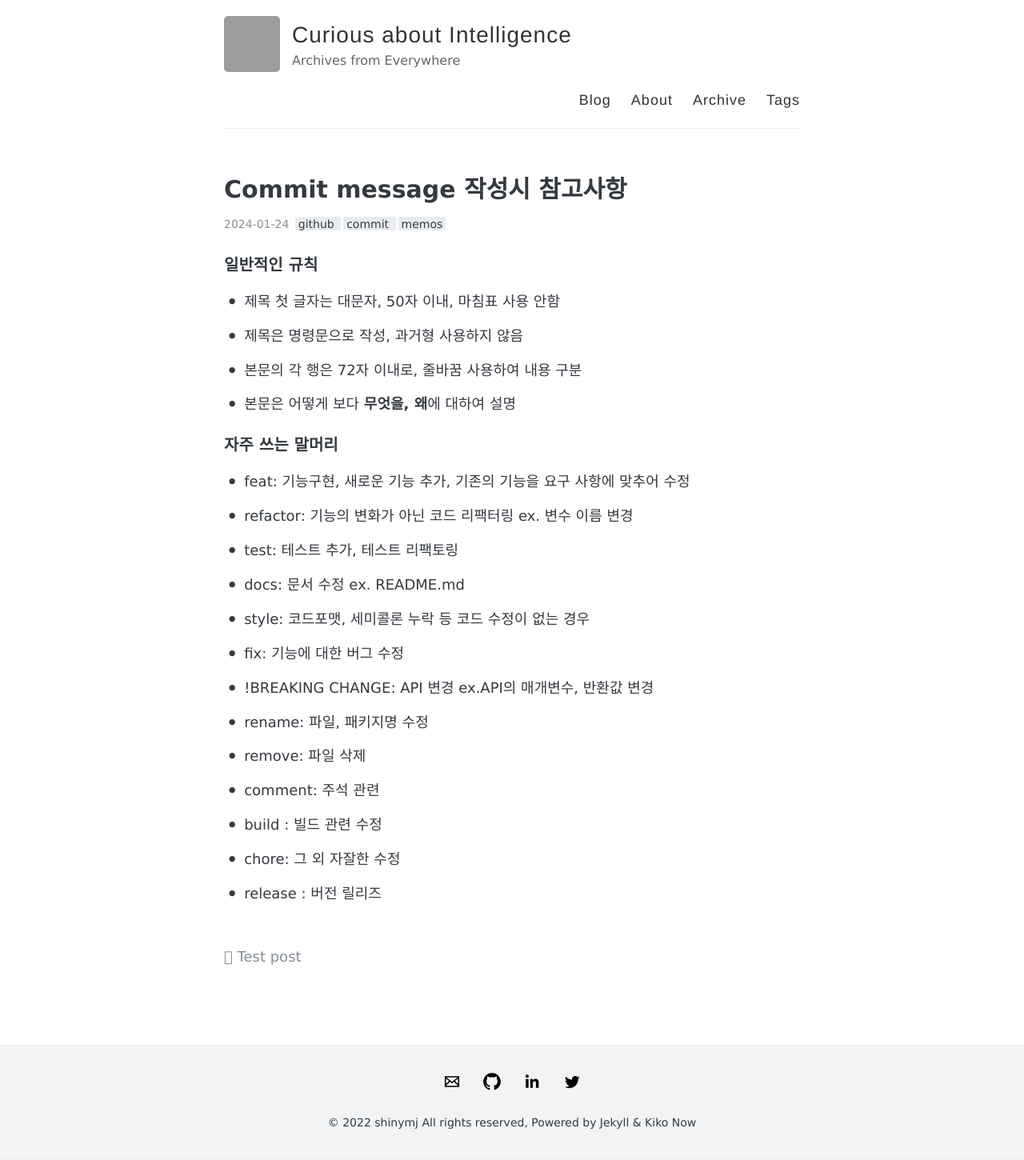
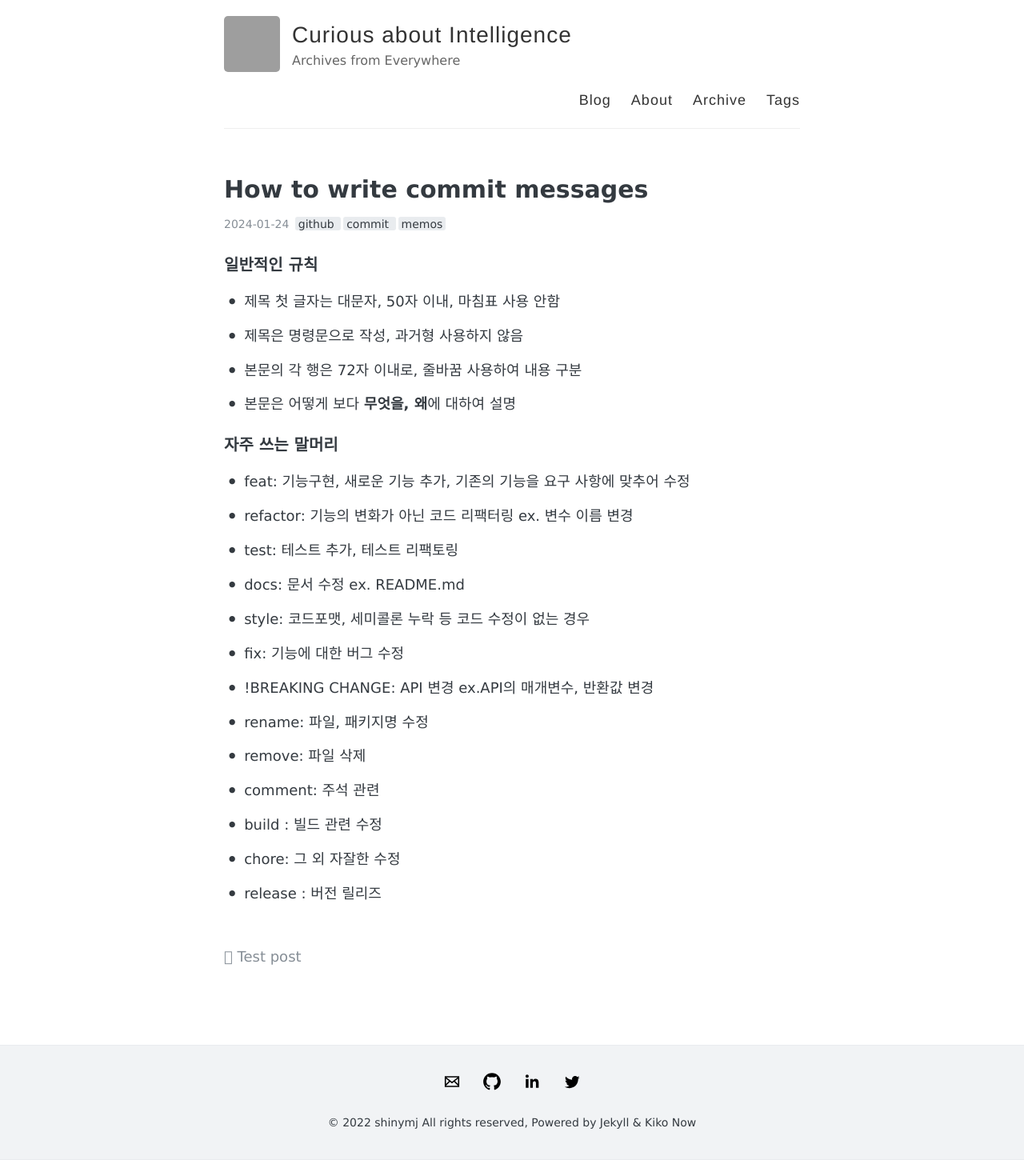
Before and after one commit to shinymj/shinymj.github.io, a Jekyll site: the page built from _posts/2024-01-15-How-to-Write-Commit-Messages.md, in a window 1280 px wide. Shown: the whole page at 80% size. Built offline with Jekyll 4.4.1, drawn with Linux system fonts in a browser that asks for light colours; grey boxes are pictures that could not be loaded.

Commit message:
Doc: Repost. commit messages
제목을 영어로 바꿈

```diff
--- a/_posts/2024-01-15-How-to-Write-Commit-Messages.md
+++ b/_posts/2024-01-15-How-to-Write-Commit-Messages.md
@@ -1,6 +1,6 @@
 ---
 layout: post
-title: "Commit message 작성시 참고사항"
+title: "How to write commit messages"
 date:  2024-01-24 18:34:00 +0900
 tags: [github, commit, memos]
 comments: true
```
